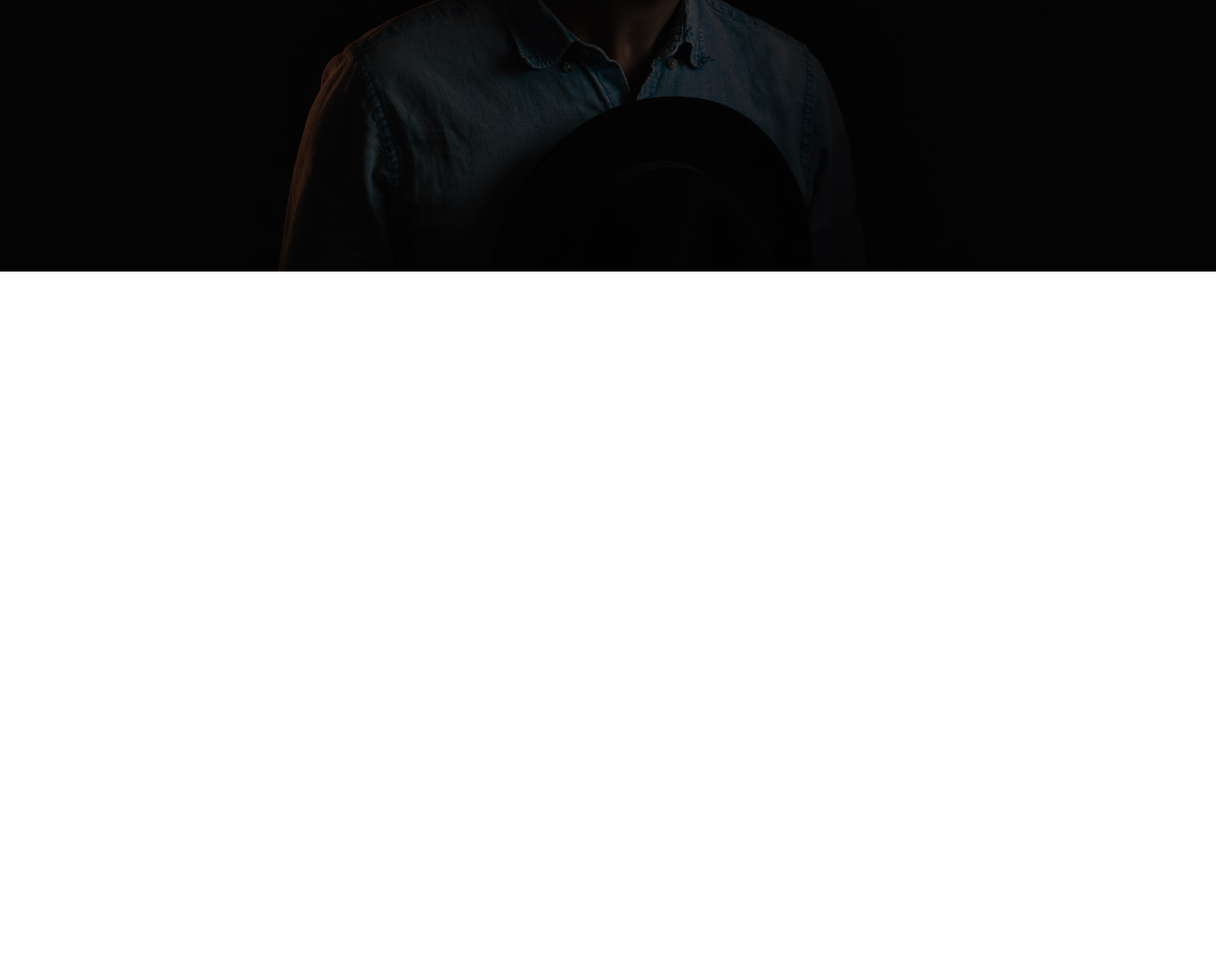
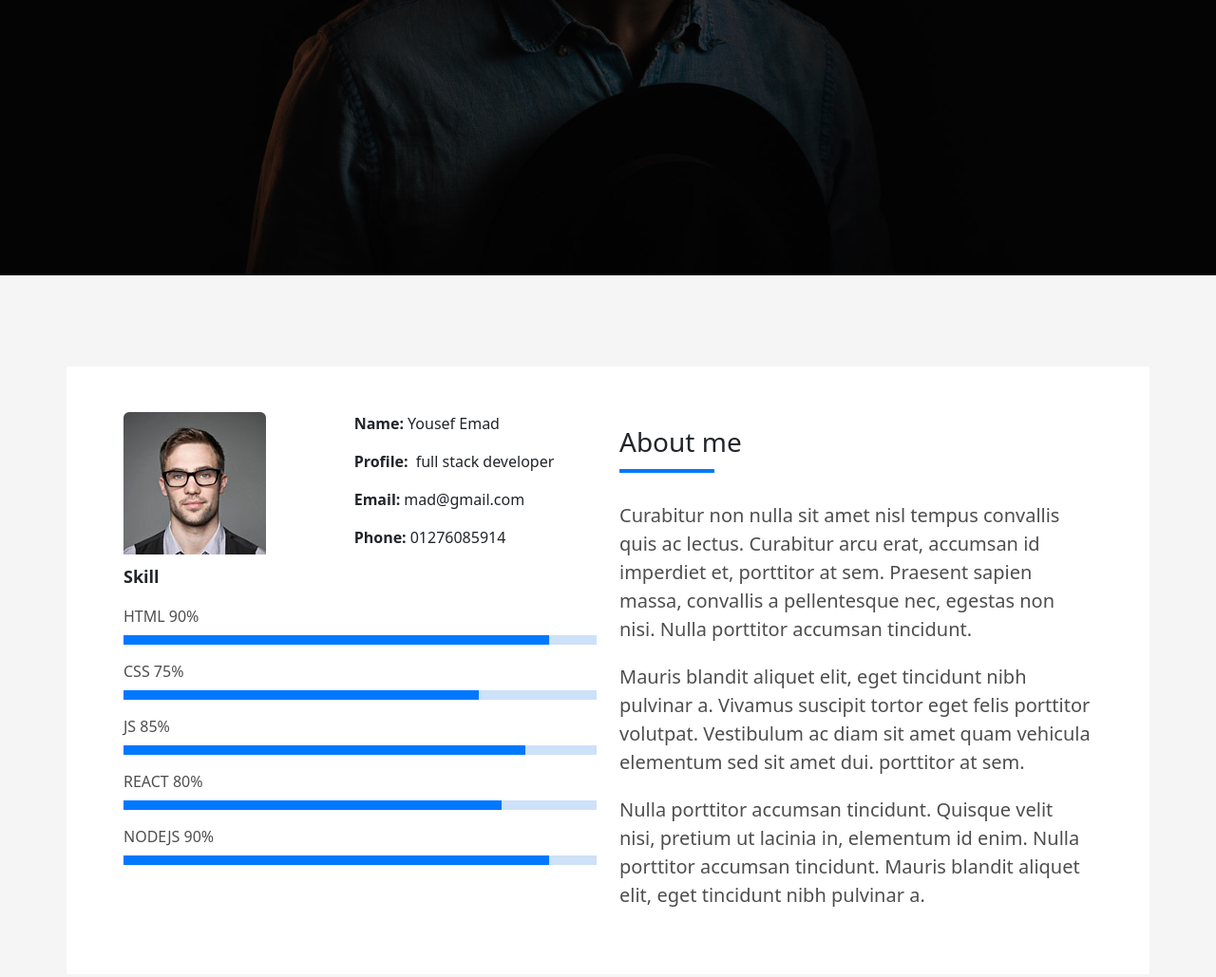
Before and after one commit to yous0001/devfolio, a plain HTML site: page index.html in a window 1280 px wide. Shown: the part 510-1539 px from the top of the page at 95% size. Before the commit the page ends 800 px from the top, so only its background shows below. Drawn offline with Linux system fonts and the light colour scheme.

Commit message:
about section

```diff
--- a/css/style.css
+++ b/css/style.css
@@ -1,6 +1,12 @@
-
-
-
+:root{
+    --main-color:#0078FF
+}
+body{
+    background-color: #f5f5f5;
+}
+.navbar{
+    background-color: black !important;
+}
 .navbar-nav .nav-link{
     color: white;
     position: relative;
@@ -22,9 +28,10 @@
 
 header{
     background-image: url(../imgs/hero-bg.jpg);
-    height: 91vh;
+    height: 100vh;
     background-position: center;
     background-size: cover;
+    background-attachment:fixed ;
 }
 .layer{
     background-color: rgba(0, 0, 0, 0.6);
@@ -94,3 +101,55 @@ header{
     97.5%{content:"|"}
     100%{content:"|"}
 }
+
+.skill-word{
+    font-size: 18px;
+    font-weight: 600;
+}
+.skill p{
+    color: #4e4e4e;
+}
+.skill .persentage{
+    height: 10px;
+    width: 100%;
+    background-color: #CDE1F8;
+}
+.html,.css,.js,.react,.nodejs{
+    height: 100%;
+    background-color: var(--main-color);
+}
+.html{
+    width: 90%;
+}
+.css{
+    width: 75%;
+}
+.js{
+    width: 85%;
+}
+.react{
+    width: 80%;
+}
+.nodejs{
+    width: 90%;
+}
+.about-me h3{
+    position: relative;
+    padding-block: 15px ;
+    margin-bottom: 30px;
+}
+.about-me h3::after{
+    content: "";
+    height: 4px;
+    width: 100px;
+    background-color:var(--main-color);
+    position: absolute;
+    bottom: 0;
+    left: 0;
+}
+.about-me p{
+    color: #4e4e4e;
+    font-size: 20px;
+    font-weight: 300;
+    margin-block: 20px;
+}
--- a/index.html
+++ b/index.html
@@ -4,14 +4,14 @@
 <head>
     <meta charset="UTF-8">
     <meta name="viewport" content="width=device-width, initial-scale=1.0">
-    <title>Document</title>
+    <title>Devfolio</title>
     <link rel="stylesheet" href="./css/all.min.css">
     <link rel="stylesheet" href="./css/bootstrap.min.css">
     <link rel="stylesheet" href="./css/style.css">
 </head>
 
 <body>
-    <nav class="navbar navbar-expand-lg navbar-dark bg-dark">
+    <nav class="navbar navbar-expand-lg navbar-dark bg-dark fixed-top">
         <div class="container">
             <a class="navbar-brand  fs-3" href="#Home">DevFolio</a>
             <button class="navbar-toggler" type="button" data-bs-toggle="collapse" data-bs-target="#navbarNavDropdown"
@@ -24,7 +24,7 @@
                         <a class="nav-link active" aria-current="page" href="#Home">HOME</a>
                     </li>
                     <li class="nav-item">
-                        <a class="nav-link" href="#">ABOUT</a>
+                        <a class="nav-link" href="#About">ABOUT</a>
                     </li>
                     <li class="nav-item">
                         <a class="nav-link" href="#">SERVICES</a>
@@ -53,16 +53,69 @@
             </div>
         </div>
     </nav>
-    <header class=" w-100" id="Home">
+    <header class=" w-100 mb-5" id="Home">
         <div class="layer h-100 w-100">
             <div class="header-caption">
                 <h1>I am Morgan Freeman</h1>
                 <h2></h2>
             </div>
         </div>
-
     </header>
-
+    <section class="about py-5" id="About">
+        <div class="container">
+            <div class="row bg-white p-5">
+                <div class="col-md-6">
+                    <div class="about-info d-flex gap-5">
+                        <div class="myimg rounded-2 overflow-hidden">
+                            <img src="./imgs/testimonial-2.jpg" alt="">
+                        </div>
+                        <div class="about-contact  mx-auto">
+                            <p><span class="fw-bold pe-1">Name:</span>Yousef Emad</p>
+                            <p><span class="fw-bold pe-1">Profile:</span> full stack developer</p>
+                            <p><span class="fw-bold pe-1">Email:</span>mad@gmail.com</p>
+                            <p><span class="fw-bold pe-1">Phone:</span>01276085914</p>
+                        </div>
+                    </div>
+                    <div class="skills">
+                        <p class="skill-word">Skill</p>
+                        <div class="skill pb-3">
+                            <p class="mb-2">HTML 90%</p>
+                            <div class="persentage"><div class="html"></div></div>
+                        </div>
+                        <div class="skill pb-3">
+                            <p class="mb-2">CSS 75%</p>
+                            <div class="persentage"><div class="css"></div></div>
+                        </div>
+                        <div class="skill pb-3">
+                            <p class="mb-2">JS 85%</p>
+                            <div class="persentage"><div class="js"></div></div>
+                        </div>
+                        <div class="skill pb-3">
+                            <p class="mb-2">REACT 80%</p>
+                            <div class="persentage"><div class="react"></div></div>
+                        </div>
+                        <div class="skill pb-3">
+                            <p class="mb-2">NODEJS 90%</p>
+                            <div class="persentage"><div class="nodejs"></div></div>
+                        </div>
+                    </div>
+                </div>
+                <div class="col-md-6 about-me">
+                    <h3>About me</h3>
+                    <p>Curabitur non nulla sit amet nisl tempus convallis quis ac lectus. Curabitur arcu erat, accumsan
+                        id imperdiet et, porttitor at sem. Praesent sapien massa, convallis a pellentesque nec, egestas
+                        non nisi. Nulla porttitor accumsan tincidunt.</p>
+                    <p>Mauris blandit aliquet elit, eget tincidunt nibh pulvinar a. Vivamus suscipit tortor eget felis
+                        porttitor volutpat. Vestibulum ac diam sit amet quam vehicula elementum sed sit amet dui.
+                        porttitor at sem.
+                    </p>
+                    <p>Nulla porttitor accumsan tincidunt. Quisque velit nisi, pretium ut lacinia in, elementum id enim.
+                        Nulla porttitor accumsan tincidunt. Mauris blandit aliquet elit, eget tincidunt nibh pulvinar a.
+                    </p>
+                </div>
+            </div>
+        </div>
+    </section>
     <script src="./jquery/code.jquery.com_jquery-3.7.0.min.js"></script>
     <script src="./js/bootstrap.bundle.min.js"></script>
     <script src="./js/script.js"></script>
```
